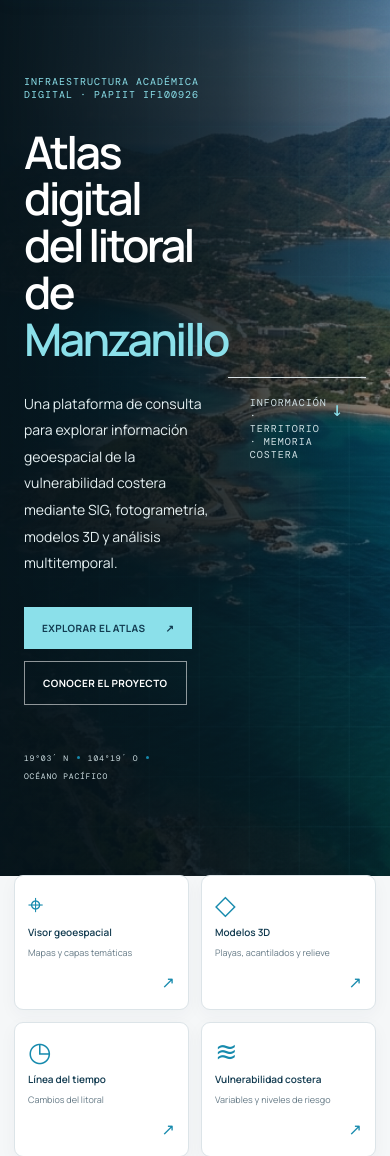
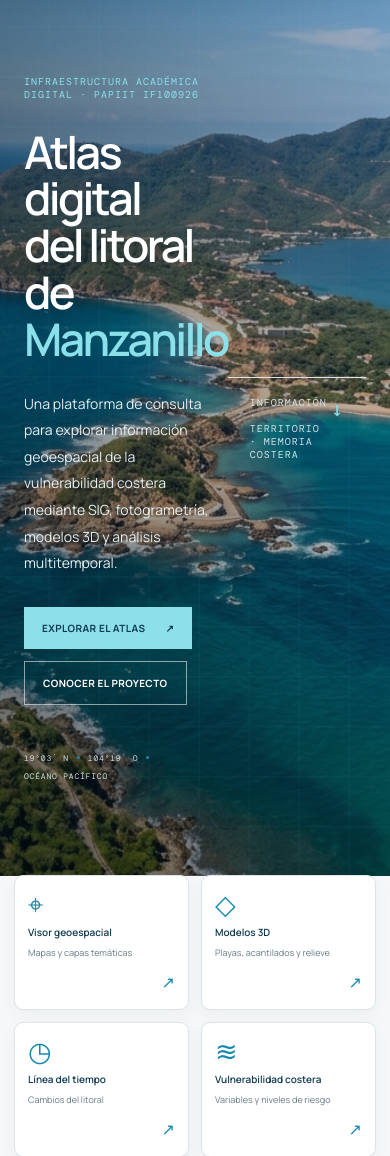
Before and after one commit to Serngio-A13/icat-platforma-manzanillo-geospatial, a PHP site: page / in a window 390 px wide. Shown: the part 71-1227 px from the top of the page. Run offline with PHP 8.4, Linux system fonts and the light colour scheme.

Commit message:
Mejora visibilidad de fotografía principal de portada

```diff
--- a/assets/css/style.css
+++ b/assets/css/style.css
@@ -39,3 +39,37 @@
         background-position: center, center, 58% center;
     }
 }
+
+
+/* ==========================================================================
+   AJUSTE DE PORTADA: fotografía más visible y menos oscurecida.
+   La imagen hero-playa-drone.webp se conserva como fondo; se reducen las
+   capas oscuras para mejorar su nitidez percibida sin perder legibilidad.
+   ========================================================================== */
+.hero {
+    background-image:
+        linear-gradient(90deg, rgb(4 17 24 / 46%) 0%, rgb(4 17 24 / 22%) 48%, rgb(4 17 24 / 3%) 100%),
+        linear-gradient(0deg, rgb(4 17 24 / 22%) 0%, transparent 48%),
+        url('../images/hero-playa-drone.webp');
+    background-position: center, center, center 54%;
+    background-size: cover;
+    background-repeat: no-repeat;
+}
+
+/* Se retira el degradado duplicado del pseudo-elemento; solo queda la retícula
+   técnica sutil que forma parte del diseño original de la portada. */
+.hero:before {
+    background:
+        repeating-linear-gradient(0deg, transparent 0 48px, rgba(84, 223, 240, .035) 49px 50px),
+        repeating-linear-gradient(90deg, transparent 0 48px, rgba(84, 223, 240, .035) 49px 50px);
+}
+
+@media (max-width: 700px) {
+    .hero {
+        background-image:
+            linear-gradient(90deg, rgb(4 17 24 / 48%) 0%, rgb(4 17 24 / 22%) 100%),
+            linear-gradient(0deg, rgb(4 17 24 / 24%) 0%, transparent 58%),
+            url('../images/hero-playa-drone.webp');
+        background-position: center, center, 58% center;
+    }
+}
```
